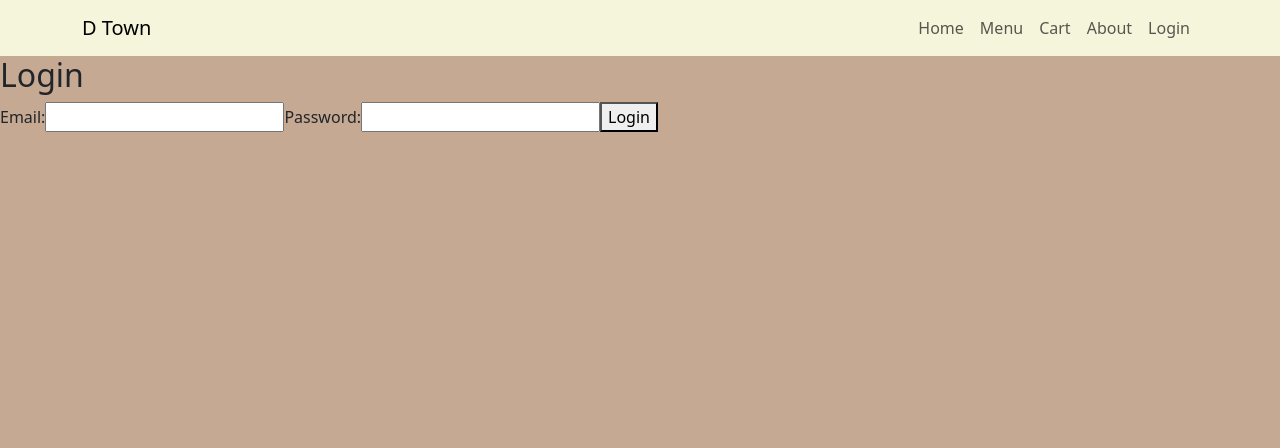
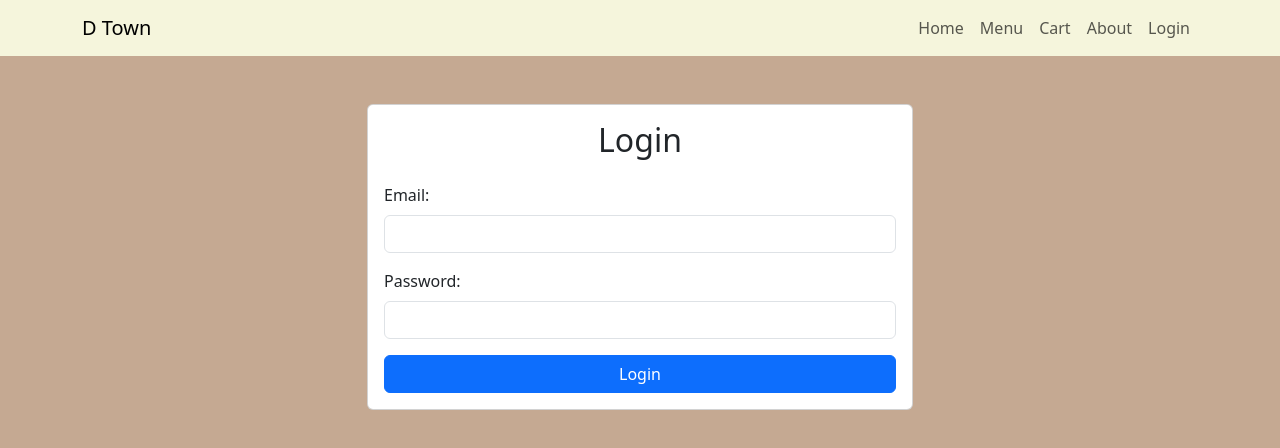
Before and after one commit to SowpT0/food-app, a React (Vite) app: page /login in a window 1280 px wide. Shown: the top 448 px of the page. Built offline with nearby package versions, Linux system fonts and the light colour scheme; no server answers.

Commit message:
3rdcommit3

```diff
--- a/src/App.jsx
+++ b/src/App.jsx
@@ -26,6 +26,7 @@ const App = () => {
         />
         <Route path="/about" element={<About />} />
         <Route path="/login" element={<Login />} />
+        <Route path="/Home" element={<Home />} />
       </Routes>
     </div>
     </AuthProvider>
--- a/src/components/Login.jsx
+++ b/src/components/Login.jsx
@@ -1,28 +1,100 @@
-
-import { useState } from 'react';
-import { signInWithEmailAndPassword } from 'firebase/auth';
+import { useState, useContext, useEffect } from 'react';
+import { signInWithEmailAndPassword, signOut } from 'firebase/auth';
+import { useNavigate } from 'react-router-dom';
 import { auth } from '../firebase';
+import { AuthContext } from './AuthProvider';
 
 const Login = () => {
+    const { currentUser } = useContext(AuthContext);
     const [email, setEmail] = useState('');
     const [password, setPassword] = useState('');
+    const [loginSuccessful, setLoginSuccessful] = useState(false);
+    const [buttonClicked, setButtonClicked] = useState(false);
+    const [notification, setNotification] = useState(null);
+    const navigate = useNavigate();
 
     const handleLogin = async () => {
         try {
-          await signInWithEmailAndPassword(auth, email, password);
+            console.log('Logging in with:', email, password);
+            await signInWithEmailAndPassword(auth, email, password);
+            console.log('Login successful');
+            setLoginSuccessful(true);
+            setButtonClicked(true);
+            setNotification('Login Successful!');
         } catch (error) {
             console.error('Login Error:', error.message);
+            setNotification('Login Failed. Please check your credentials.');
         }
     };
 
+    const handleLogout = async () => {
+        try {
+            await signOut(auth);
+            console.log('Logout successful');
+            setNotification('Logout Successful!');
+        } catch (error) {
+            console.error('Logout Error:', error.message);
+            setNotification('Logout Failed. Please try again.');
+        }
+    };
+
+    useEffect(() => {
+        if (buttonClicked && loginSuccessful) {
+            console.log('Navigating to homepage');
+            navigate('/Home'); // Replace with your desired homepage route
+        }
+    }, [buttonClicked, loginSuccessful, navigate]);
+
+    const handleClick = () => {
+        // If currentUser is present, trigger logout; otherwise, trigger login
+        currentUser ? handleLogout() : handleLogin();
+    };
+
     return (
-        <div>
-            <h2>Login</h2>
-            <label>Email:</label>
-            <input type="email" value={email} onChange={(e) => setEmail(e.target.value)} />
-            <label>Password:</label>
-            <input type="password" value={password} onChange={(e) => setPassword(e.target.value)} />
-            <button onClick={handleLogin}>Login</button>
+        <div className="container mt-5">
+          <div className="row justify-content-center">
+            <div className="col-md-6">
+              <div className="card">
+                <div className="card-body">
+                  <h2 className="card-title text-center mb-4">
+                    {currentUser ? 'Logout' : 'Login'}
+                  </h2>
+                  <form>
+                    {!currentUser && (
+                      <>
+                        <div className="form-group">
+                          <label>Email:</label>
+                          <input
+                            type="email"
+                            className="form-control"
+                            value={email}
+                            onChange={(e) => setEmail(e.target.value)}
+                          />
+                        </div>
+                        <div className="form-group">
+                          <label>Password:</label>
+                          <input
+                            type="password"
+                            className="form-control"
+                            value={password}
+                            onChange={(e) => setPassword(e.target.value)}
+                          />
+                        </div>
+                      </>
+                    )}
+                    <button
+                      type="button"
+                      className="btn btn-primary btn-block"
+                      onClick={handleClick}
+                    >
+                      {currentUser ? 'Logout' : 'Login'}
+                    </button>
+                  </form>
+                  {notification && <p className="mt-3 text-center">{notification}</p>}
+                </div>
+              </div>
+            </div>
+          </div>
         </div>
     );
 };
--- a/src/components/navbar.jsx
+++ b/src/components/navbar.jsx
@@ -1,7 +1,24 @@
 import { Link } from 'react-router-dom';
+import { useContext } from 'react';
+import { AuthContext } from '../components/AuthProvider';
+import { signOut } from 'firebase/auth';
+import { auth } from '../firebase';
 import '../index.css';
 
 const Navbar = () => {
+  const { currentUser } = useContext(AuthContext);
+
+  const handleLogout = async () => {
+    try {
+      await signOut(auth);
+      console.log('Logout successful');
+      // You can add additional logic after successful logout if needed
+    } catch (error) {
+      console.error('Logout Error:', error.message);
+      // Handle logout error if needed
+    }
+  };
+
   return (
     <nav className="navbar navbar-expand-lg cyan-bg">
       <div className="container">
@@ -42,9 +59,15 @@ const Navbar = () => {
               </Link>
             </li>
             <li className="nav-item">
-              <Link className="nav-link" to="/login">
-                Login
-              </Link>
+              {currentUser ? (
+                <Link className="nav-link" to="/" onClick={handleLogout}>
+                  Logout
+                </Link>
+              ) : (
+                <Link className="nav-link" to="/login">
+                  Login
+                </Link>
+              )}
             </li>
           </ul>
         </div>
--- a/src/main.jsx
+++ b/src/main.jsx
@@ -1,7 +1,7 @@
 
 import React from 'react';
 import { BrowserRouter as Router } from 'react-router-dom';
-import ReactDOM from 'react-dom';
+import ReactDOM from 'react-dom/client';
 import 'bootstrap/dist/css/bootstrap.min.css';
 import {app} from './firebase';
 
```
